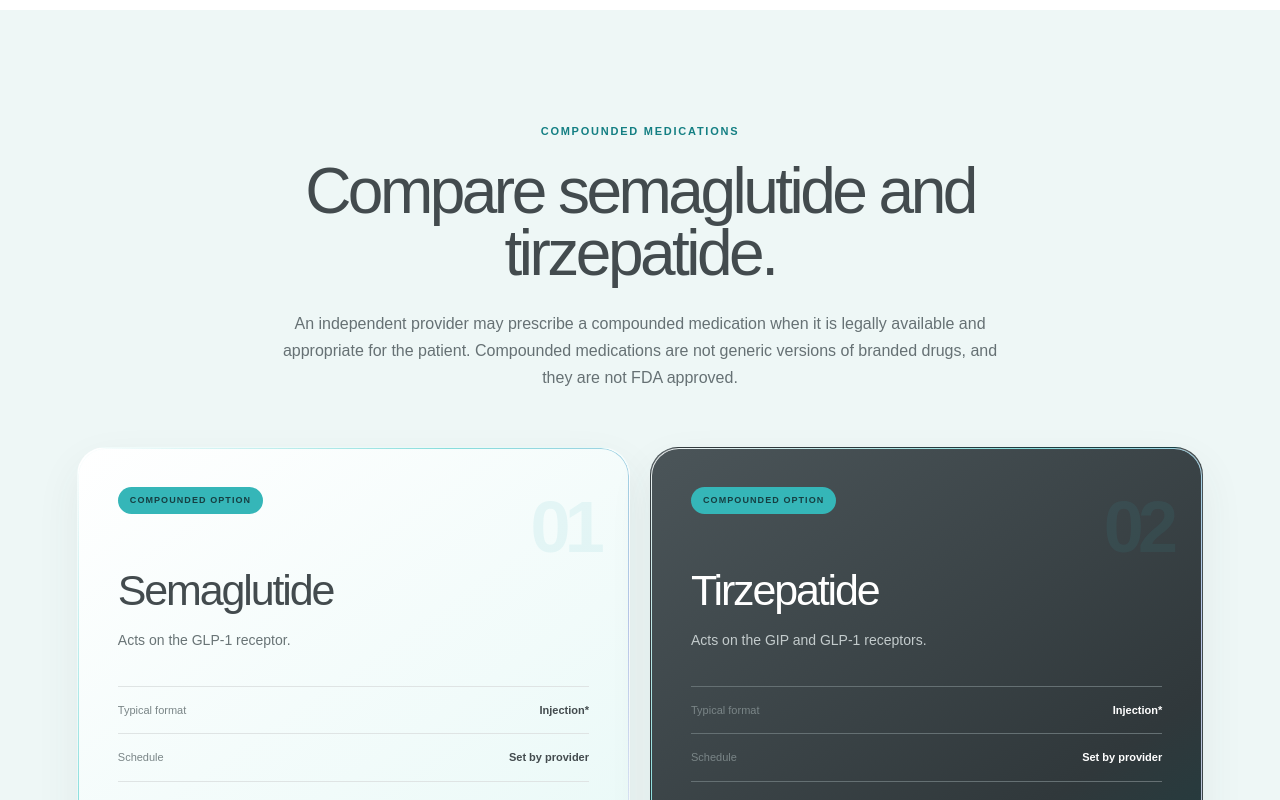
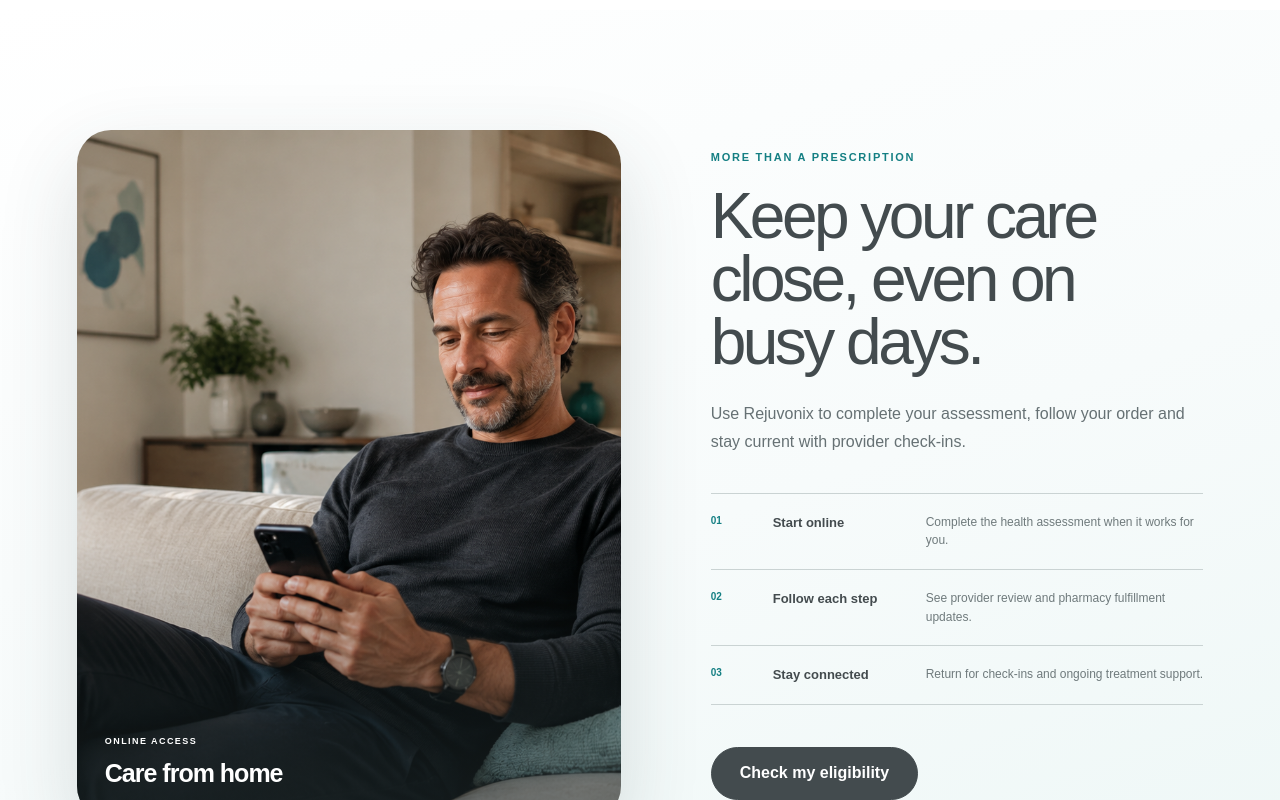
Before and after one commit to Premojin/rejuvonix, a Next.js app: page / in a window 1280 px wide. Shown: the part 2500-3300 px from the top of the page. Built offline with nearby package versions, Linux system fonts and the light colour scheme.

Commit message:
Add patient-photo review cards and Hims-inspired human lifestyle depth

```diff
--- /dev/null
+++ b/app/human-depth.css
@@ -0,0 +1,10 @@
+.care-feature{padding:120px 6vw;display:grid;grid-template-columns:1.05fr .95fr;gap:7vw;align-items:center;background:linear-gradient(160deg,#fff 0%,#f7fbfb 55%,#edf7f6 100%)}
+.care-feature-photo{position:relative;min-height:690px;overflow:hidden;border-radius:34px;box-shadow:0 30px 80px #2f434529}
+.care-feature-photo:after{content:"";position:absolute;inset:0;background:linear-gradient(180deg,transparent 58%,#2430338c 100%)}
+.care-feature-photo img{width:100%;height:100%;position:absolute;inset:0;object-fit:cover}
+.photo-caption{position:absolute;z-index:1;left:28px;bottom:28px;color:#fff;display:flex;flex-direction:column;gap:6px}.photo-caption span{font-size:9px;font-weight:900;letter-spacing:.16em}.photo-caption strong{font-size:25px;letter-spacing:-.04em}
+.care-feature-copy h2,.editorial-panel h2{font-size:clamp(42px,5vw,70px);line-height:.98;letter-spacing:-.055em;margin:0 0 27px}.care-feature-copy>p:not(.eyebrow){max-width:590px;color:#667174;line-height:1.7;font-size:16px}.care-points{margin:38px 0 42px;border-top:1px solid #cad3d3}.care-points>div{display:grid;grid-template-columns:44px 135px 1fr;gap:18px;align-items:start;padding:19px 0;border-bottom:1px solid #cad3d3}.care-points span{font-size:10px;font-weight:900;color:var(--aqua-dark)}.care-points strong{font-size:13px}.care-points p{font-size:12px;line-height:1.55;color:#6f7a7c;margin:0}
+.editorial-banner{min-height:760px;position:relative;overflow:hidden;background:#dce9e8}.editorial-banner>img{width:100%;height:100%;position:absolute;inset:0;object-fit:cover}.editorial-panel{position:absolute;left:6vw;top:50%;transform:translateY(-50%);width:min(560px,88vw);padding:48px;border-radius:30px;background:#fffffff0;backdrop-filter:blur(14px);box-shadow:0 30px 90px #26363833;border:1px solid #ffffffb5}.editorial-panel h2{font-size:clamp(40px,4.2vw,62px)}.editorial-panel>p:not(.eyebrow){color:#657174;line-height:1.7;margin-bottom:30px}
+.human-story .story-image{border-radius:28px}.journey-photo{overflow:hidden;border-radius:28px}.journey-photo img{transition:transform .6s ease}.journey-photo:hover img,.care-feature-photo:hover img{transform:scale(1.025)}
+@media(max-width:1050px){.care-feature{grid-template-columns:1fr;gap:60px}.care-feature-photo{min-height:620px}.editorial-banner{min-height:680px}}
+@media(max-width:680px){.care-feature{padding:80px 22px}.care-feature-photo{min-height:480px;border-radius:24px}.care-points>div{grid-template-columns:35px 1fr}.care-points p{grid-column:2}.editorial-banner{min-height:700px}.editorial-panel{left:20px;width:calc(100% - 40px);padding:32px 25px;border-radius:24px}.human-story .story-image,.journey-photo{border-radius:22px}}
--- a/app/page.tsx
+++ b/app/page.tsx
@@ -54,6 +54,11 @@ export default function Home() {
       <p className="section-disclaimer">Prescription products require an online consultation with an independent licensed healthcare provider who determines whether a prescription is appropriate. Compounded medications are not FDA approved.</p>
     </section>
 
+    <section className="care-feature">
+      <div className="care-feature-photo"><img src="/rejuvonix-member-phone.png" alt="A member using the Rejuvonix platform at home" /><div className="photo-caption"><span>ONLINE ACCESS</span><strong>Care from home</strong></div></div>
+      <div className="care-feature-copy"><p className="eyebrow">More than a prescription</p><h2>Keep your care close, even on busy days.</h2><p>Use Rejuvonix to complete your assessment, follow your order and stay current with provider check-ins.</p><div className="care-points"><div><span>01</span><strong>Start online</strong><p>Complete the health assessment when it works for you.</p></div><div><span>02</span><strong>Follow each step</strong><p>See provider review and pharmacy fulfillment updates.</p></div><div><span>03</span><strong>Stay connected</strong><p>Return for check-ins and ongoing treatment support.</p></div></div><button className="primary" onClick={openQuiz}>Check my eligibility</button></div>
+    </section>
+
     <section className="compounded-section" id="compounded">
       <div className="compounded-intro"><p className="eyebrow">Compounded medications</p><h2>Compare semaglutide and tirzepatide.</h2><p>An independent provider may prescribe a compounded medication when it is legally available and appropriate for the patient. Compounded medications are not generic versions of branded drugs, and they are not FDA approved.</p></div>
       <div className="glance-grid">
@@ -74,13 +79,18 @@ export default function Home() {
       <button className="primary aqua" onClick={openQuiz}>Start with a few questions</button>
     </section>
 
+    <section className="editorial-banner"><img src="/rejuvonix-couple-walk.png" alt="Couple enjoying a morning walk together" /><div className="editorial-panel"><p className="eyebrow">Built for daily life</p><h2>Health care should feel personal.</h2><p>Your treatment starts with your health history, your goals and a provider’s clinical review.</p><button className="primary" onClick={openQuiz}>Get started</button></div></section>
+
     <section className="reviews-section" id="reviews">
       <div className="review-heading"><p className="eyebrow">Patient reviews</p><h2>What patients are saying.</h2></div>
       <div className="review-grid">
         {[1,2,3,4,5,6].map((slot) => <article className="review-card" key={slot}>
-          <div className="review-card-top"><span className="review-stars">★★★★★</span><span>0{slot}</span></div>
-          <div className="review-copy"><h3>[Review headline]</h3><p>[Patient review]</p></div>
-          <div className="review-author"><div className="review-avatar">+</div><div><strong>[Patient name]</strong><span>[Treatment]</span></div><time>[Date]</time></div>
+          <div className="review-photo" role="img" aria-label="Patient photo placeholder"><span className="photo-mark">+</span><strong>[Patient photo]</strong><small>0{slot}</small></div>
+          <div className="review-content">
+            <div className="review-stars" aria-label="Five star rating">★★★★★</div>
+            <div className="review-copy"><h3>[Review headline]</h3><p>[Patient review]</p></div>
+            <div className="review-author"><div><strong>[Patient name]</strong><span>[Treatment]</span></div><time>[Date]</time></div>
+          </div>
         </article>)}
       </div>
     </section>
--- a/app/reviews.css
+++ b/app/reviews.css
@@ -1,8 +1,8 @@
 .reviews-section{background:linear-gradient(180deg,#fff 0%,#f1f8f7 100%)}
 .review-heading{max-width:760px}
 .review-grid{display:grid;grid-template-columns:repeat(3,minmax(0,1fr));gap:16px}
-.review-card{position:relative;min-height:350px;padding:28px;display:flex;flex-direction:column;justify-content:space-between;overflow:hidden;border:1px solid transparent;border-radius:28px;background:linear-gradient(145deg,#fff 0%,#f4fbfa 100%);box-shadow:inset 0 0 0 1px #ffffff80,0 18px 45px #33464812}
+.review-card{position:relative;min-height:590px;padding:0;display:flex;flex-direction:column;overflow:hidden;border:1px solid transparent;border-radius:28px;background:linear-gradient(145deg,#fff 0%,#f4fbfa 100%);box-shadow:inset 0 0 0 1px #ffffff80,0 18px 45px #33464812}
 .review-card:before{content:"";position:absolute;inset:0;border-radius:inherit;padding:1px;background:linear-gradient(135deg,#ffffff 0%,#88dddc 38%,#b8c7e9 68%,#ffffff70 100%);mask:linear-gradient(#000 0 0) content-box,linear-gradient(#000 0 0);mask-composite:exclude;pointer-events:none}
-.review-card-top{display:flex;justify-content:space-between;align-items:center;color:#758082;font-size:10px;font-weight:900;letter-spacing:.1em}.review-stars{color:var(--aqua-dark);font-size:15px;letter-spacing:.16em}.review-copy{padding:45px 0}.review-copy h3{margin:0 0 14px;font-size:22px;letter-spacing:-.03em}.review-copy p{margin:0;color:#697476;line-height:1.7;font-size:14px}.review-author{display:grid;grid-template-columns:44px 1fr auto;gap:12px;align-items:center;padding-top:20px;border-top:1px solid #d8dfdf}.review-avatar{width:44px;height:44px;border-radius:50%;display:grid;place-items:center;background:linear-gradient(145deg,#35b6b8,#a9dce5);color:#fff;font-size:20px}.review-author>div:nth-child(2){display:flex;flex-direction:column;gap:4px}.review-author strong{font-size:12px}.review-author span,.review-author time{font-size:10px;color:#7a8587}.review-author time{text-align:right}
+.review-photo{height:285px;position:relative;display:flex;flex-direction:column;align-items:center;justify-content:center;gap:10px;background:linear-gradient(145deg,#dff4f2 0%,#c3dcdf 52%,#b8c7e9 100%);color:#536164}.review-photo:after{content:"";position:absolute;inset:18px;border:1px dashed #ffffffaa;border-radius:18px}.review-photo .photo-mark{width:56px;height:56px;border-radius:50%;display:grid;place-items:center;background:#ffffffcf;color:var(--aqua-dark);font-size:25px;z-index:1}.review-photo strong{font-size:11px;letter-spacing:.1em;text-transform:uppercase;z-index:1}.review-photo small{position:absolute;right:22px;top:20px;font-size:10px;font-weight:900;z-index:1}.review-content{flex:1;padding:27px 28px 28px;display:flex;flex-direction:column}.review-stars{color:var(--aqua-dark);font-size:15px;letter-spacing:.16em}.review-copy{padding:25px 0;flex:1}.review-copy h3{margin:0 0 14px;font-size:22px;letter-spacing:-.03em}.review-copy p{margin:0;color:#697476;line-height:1.7;font-size:14px}.review-author{display:grid;grid-template-columns:1fr auto;gap:12px;align-items:end;padding-top:20px;border-top:1px solid #d8dfdf}.review-author>div{display:flex;flex-direction:column;gap:4px}.review-author strong{font-size:12px}.review-author span,.review-author time{font-size:10px;color:#7a8587}.review-author time{text-align:right}
 @media(max-width:1050px){.review-grid{grid-template-columns:repeat(2,minmax(0,1fr))}}
-@media(max-width:680px){.review-grid{grid-template-columns:1fr}.review-card{min-height:320px;border-radius:22px}}
+@media(max-width:680px){.review-grid{grid-template-columns:1fr}.review-card{min-height:560px;border-radius:22px}.review-photo{height:265px}}
```
Also changed, not shown: app/globals.css, public/rejuvonix-member-phone.png (added), 1 other file (tests, documents, lock files or other folders).
